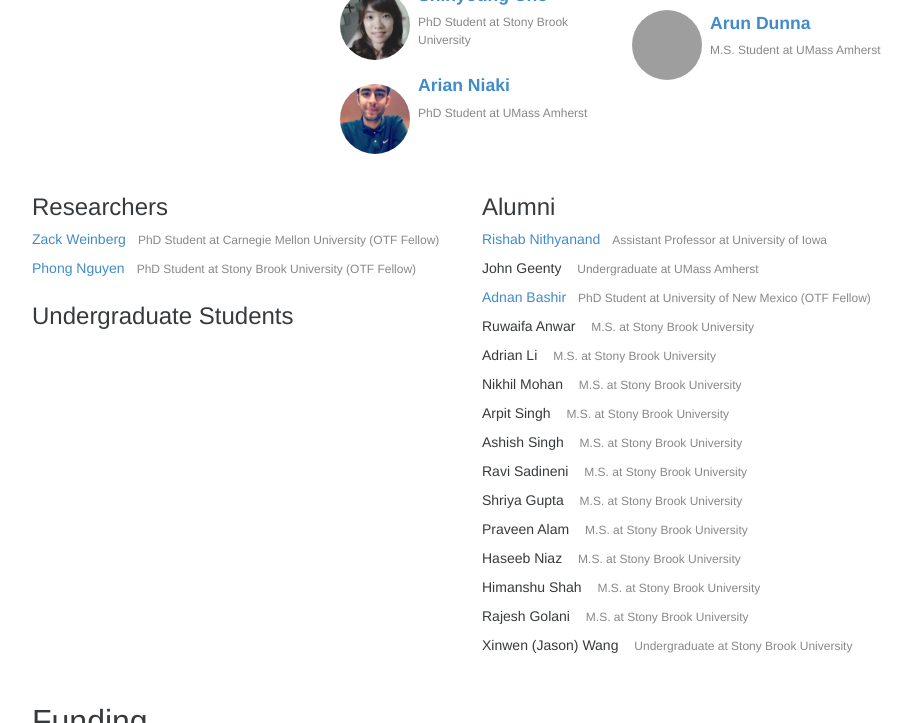
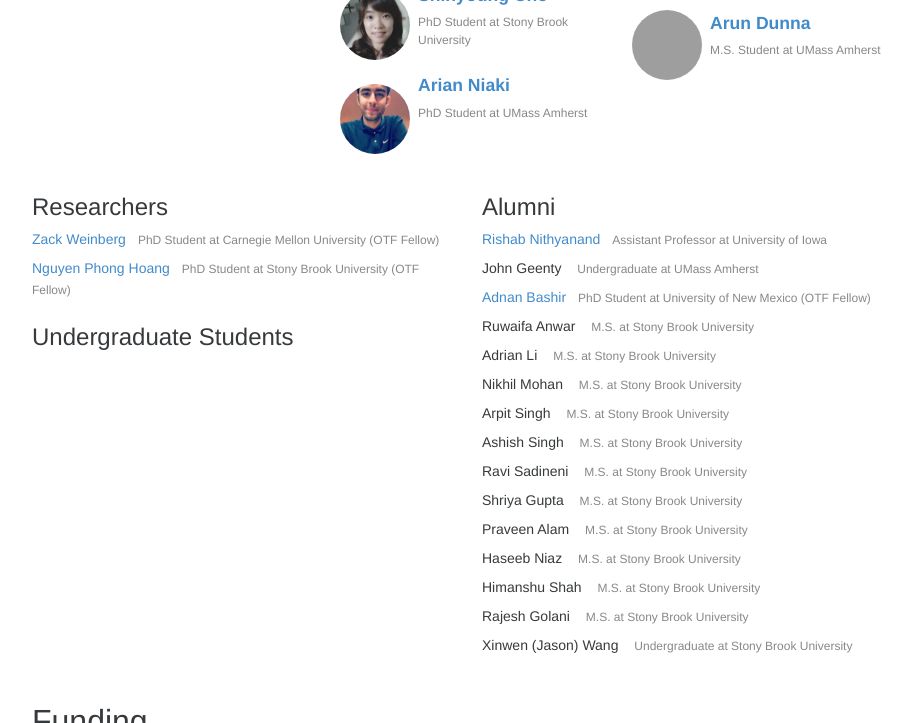
Before and after one commit to calipr/calipr.github.io, a Jekyll site: the page built from index.html, in a window 1280 px wide and 900 px high, scrolled down 1806 px, cut to the strip 0-723 px from the top of the window. Shown: the whole strip, without its empty margins (173-1085 px from the left). Built offline with Jekyll 4.4.1, drawn with Linux system fonts in a browser that asks for light colours; nearby versions of some CDN libraries; Markdown is read by kramdown in place of the engine named in the settings; grey boxes are pictures that could not be loaded.

Commit message:
Fix name

```diff
--- a/_data/people.yml
+++ b/_data/people.yml
@@ -67,7 +67,7 @@ zwol:
     bio: "PhD Student at Carnegie Mellon University (OTF Fellow)"
 
 pnguyen:
-    display_name: "Phong Nguyen"
+    display_name: "Nguyen Phong Hoang"
     webpage: "https://homepage.np-tokumei.net/"
     role: collab
     bio: "PhD Student at Stony Brook University (OTF Fellow)"
```
